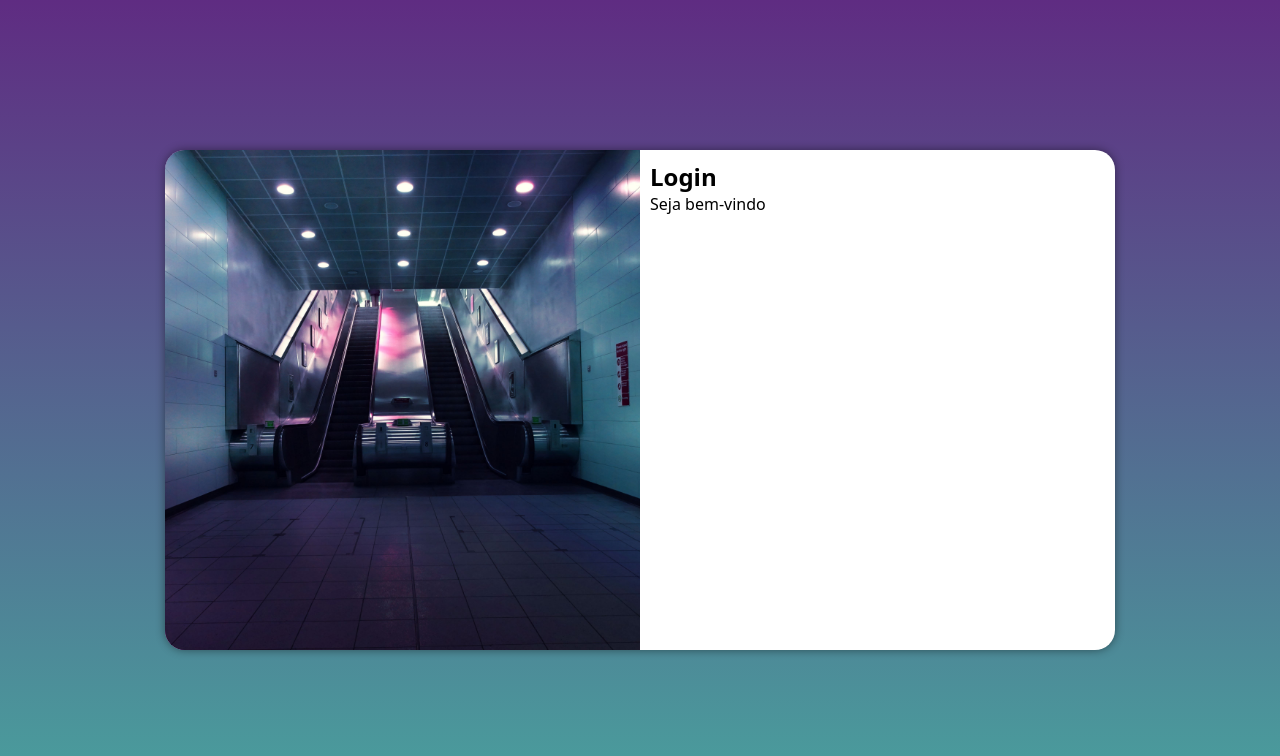
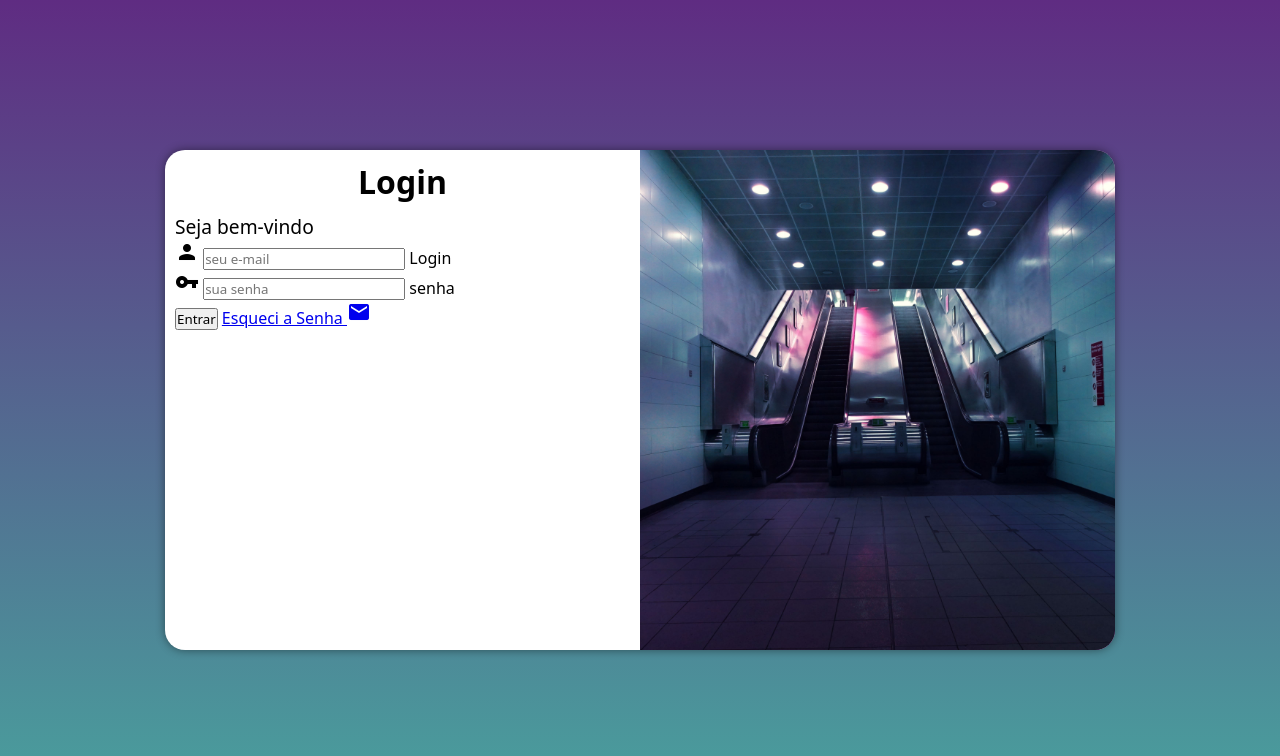
Before and after one commit to Djh0w/projeto-login, a plain HTML site: page index.html in a window 1280 px wide. Drawn offline with Linux system fonts and the light colour scheme.

Commit message:
add form

```diff
--- a/estilos/media-query.css
+++ b/estilos/media-query.css
@@ -42,13 +42,21 @@ Grandes Telas: acima de 1200px
     }
 
     section#login > div#imagem{
-        float: left;
+        float: right;
         width: 50%;
         height: 100%;
     }
 
     section#login > div#formulario {
-        float: right;
+        float: left;
         width: 50%;
     }
+
+    div#formulario > h1 {
+        font-size: 2em;
+    }
+
+    div#formulario > p {
+        font-size: 1.2em;
+    }
 }
--- a/estilos/style.css
+++ b/estilos/style.css
@@ -50,3 +50,12 @@ section#login >div#formulario {
     padding: 10px;
 
 }
+
+div#formulario > h1 {
+    text-align: center;
+    margin-bottom: 10px;
+}
+
+div#formulario > p {
+    font-size: 0.8em;
+}
--- a/index.html
+++ b/index.html
@@ -4,6 +4,7 @@
     <meta charset="UTF-8">
     <meta http-equiv="X-UA-Compatible" content="IE=edge">
     <meta name="viewport" content="width=device-width, initial-scale=1.0">
+    <link rel="stylesheet" href="https://fonts.googleapis.com/icon?family=Material+Icons">
     <link rel="stylesheet" href="estilos/style.css">
     <link rel="stylesheet" href="estilos/media-query.css">
 
@@ -18,8 +19,19 @@
             <div id="formulario">
                 <h1>Login</h1>
                 <p>Seja bem-vindo</p>
-                <form action="login.php" method="post">
-
+                <form action="login.php" method="post" autocomplete="on">
+                    <div class="campo">
+                        <i class="material-icons">person</i>
+                        <input type="email" name="login" id="ilogin" placeholder="seu e-mail" autocomplete="email" required maxlength="30">
+                        <label for="ilogin">Login</label>
+                    </div>
+                    <div class="campo">
+                        <i class="material-icons">vpn_key</i>
+                        <input type="password" name="senha" id="isenha" placeholder="sua senha" autocomplete="current-password" required minlength="8" maxlength="20">
+                        <label for="ilogin">senha</label>
+                    </div>
+                    <input type="submit" value="Entrar">
+                    <a href="esqueci.html">Esqueci a Senha <i class="material-icons">mail</i></a>
                 </form>
             </div>
         </section>
```
